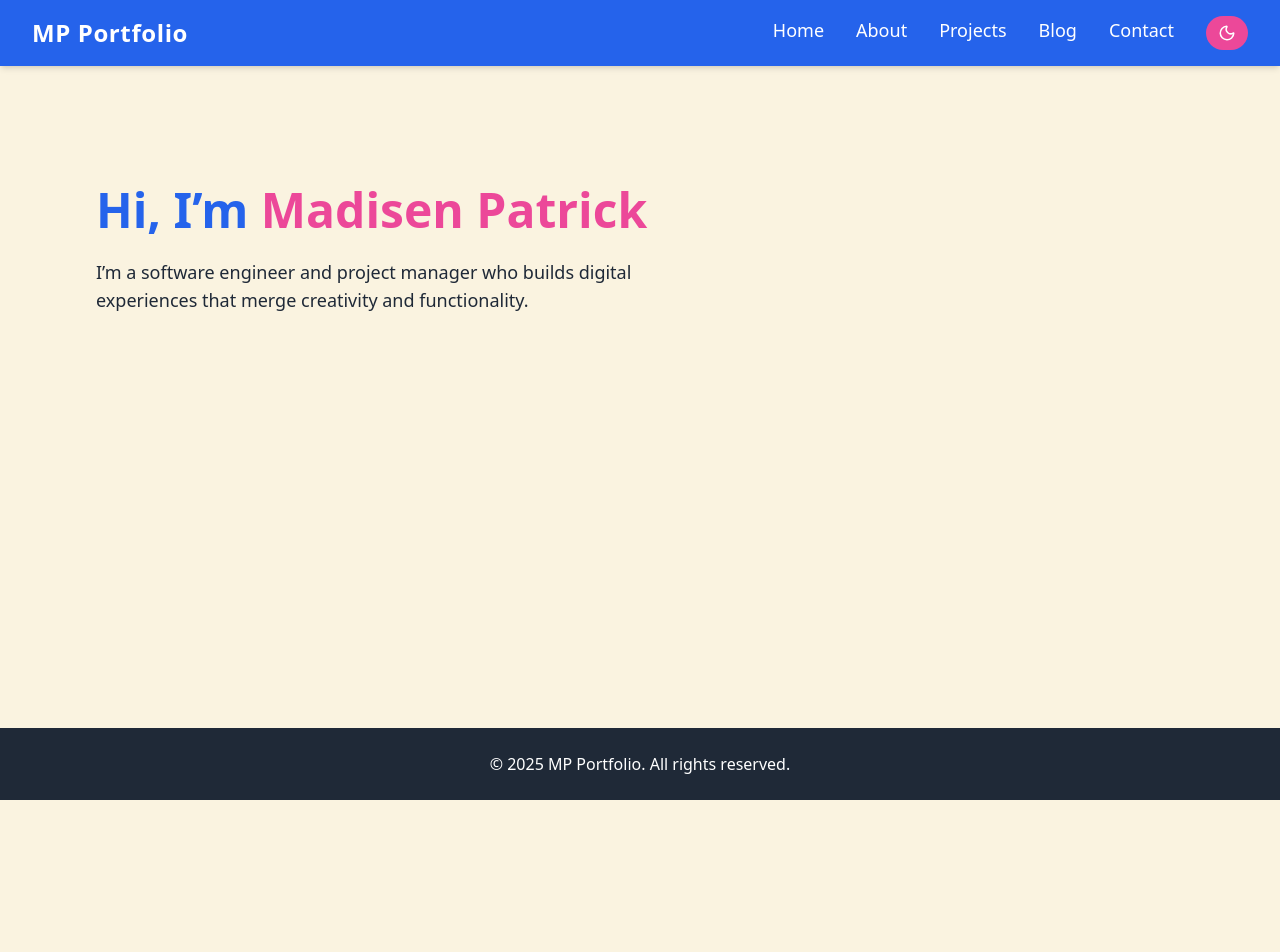
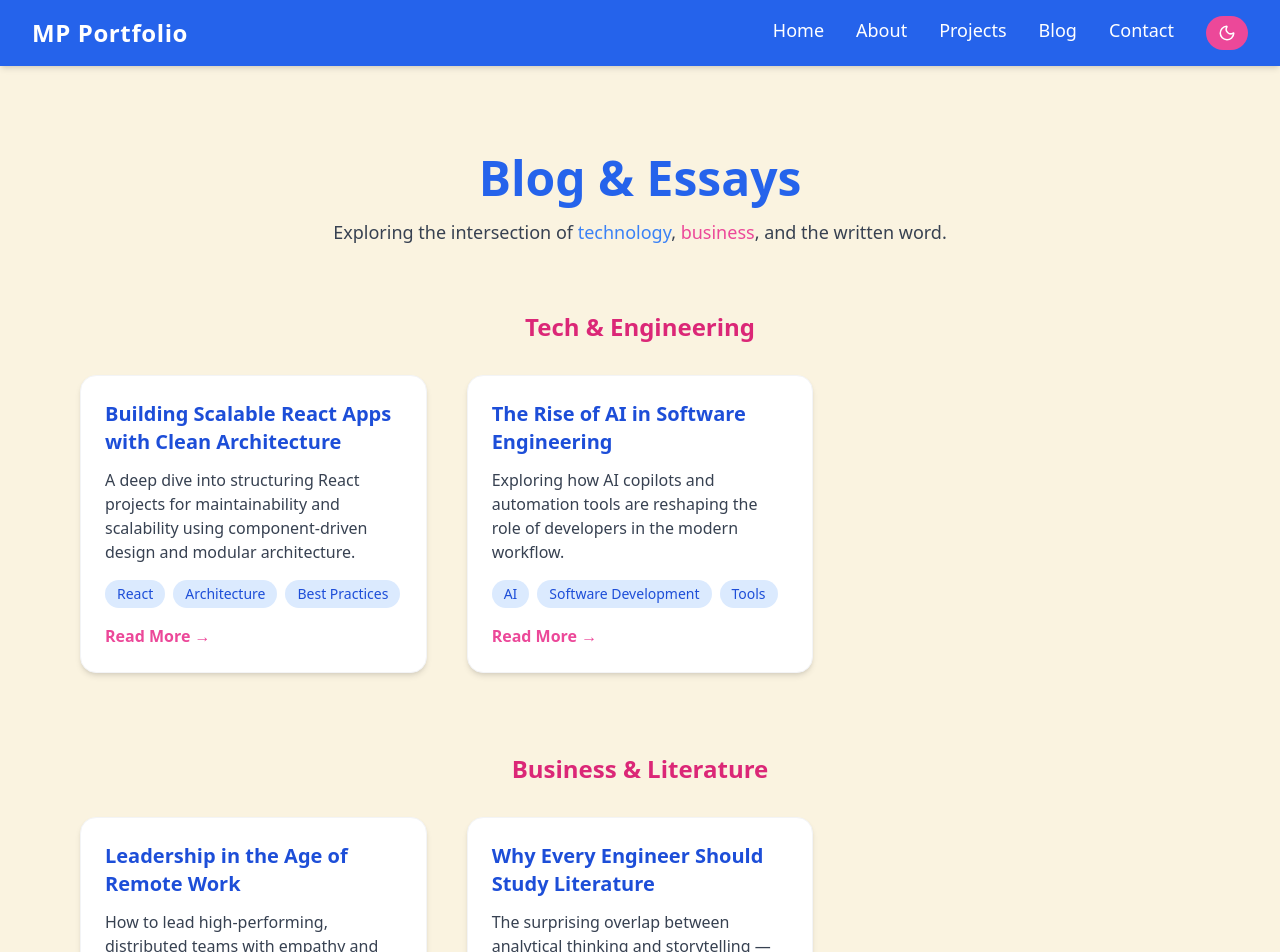
Before and after one commit to madisenbpatrick1/madisen-p-portfolio-website, a React (Create React App) app: page /#/blog in a window 1280 px wide. Shown: the top 952 px of the page. Before the commit the page ends 800 px from the top, so only its background shows below. Built offline with nearby package versions, Linux system fonts and the light colour scheme.

Commit message:
created initial blog page set up and created data files

```diff
--- /dev/null
+++ b/src/data/blogData/businessBlogData.js
@@ -0,0 +1,22 @@
+const businessBlogs = [
+  {
+    id: 1,
+    title: "Leadership in the Age of Remote Work",
+    description:
+      "How to lead high-performing, distributed teams with empathy and results-driven strategies.",
+    date: "Aug 2025",
+    link: "/blog/leadership-remote-work",
+    tags: ["Leadership", "Workplace", "Management"],
+  },
+  {
+    id: 2,
+    title: "Why Every Engineer Should Study Literature",
+    description:
+      "The surprising overlap between analytical thinking and storytelling — and how reading fiction can make you a better technologist.",
+    date: "July 2025",
+    link: "/blog/engineers-and-literature",
+    tags: ["Literature", "Mindset", "Creativity"],
+  },
+];
+
+export default businessBlogs;
--- /dev/null
+++ b/src/data/blogData/techBlogData.js
@@ -0,0 +1,22 @@
+const techBlogs = [
+  {
+    id: 1,
+    title: "Building Scalable React Apps with Clean Architecture",
+    description:
+      "A deep dive into structuring React projects for maintainability and scalability using component-driven design and modular architecture.",
+    date: "Oct 2025",
+    link: "/blog/react-clean-architecture",
+    tags: ["React", "Architecture", "Best Practices"],
+  },
+  {
+    id: 2,
+    title: "The Rise of AI in Software Engineering",
+    description:
+      "Exploring how AI copilots and automation tools are reshaping the role of developers in the modern workflow.",
+    date: "Sept 2025",
+    link: "/blog/ai-in-engineering",
+    tags: ["AI", "Software Development", "Tools"],
+  },
+];
+
+export default techBlogs;
--- a/src/pages/Blog.tsx
+++ b/src/pages/Blog.tsx
@@ -1,25 +1,84 @@
-import { motion } from 'framer-motion';
-import { blogStyles } from '../styles/BlogStyles'; // adjust path if needed
+import { motion } from "framer-motion";
+import techBlogs from "../data/blogData/techBlogData";
+import businessBlogs from "../data/blogData/businessBlogData";
+import { blogStyles } from "../styles/BlogStyles";
 
 export default function Blog() {
   return (
-    <div>
-      <section className={blogStyles.container}>
-        <div className={blogStyles.textWrapper}>
-          <motion.h1
-            className={blogStyles.heading}
-            initial={{ opacity: 0, x: -50 }}
-            animate={{ opacity: 1, x: 0 }}
-          >
-            Hi, I’m <span className={blogStyles.nameHighlight}>Madisen Patrick</span>
-          </motion.h1>
+    <main className={blogStyles.container}>
+      {/* Page Header */}
+      <header className={blogStyles.header}>
+        <motion.h1
+          className={blogStyles.title}
+          initial={{ opacity: 0, y: -20 }}
+          animate={{ opacity: 1, y: 0 }}
+          transition={{ duration: 0.6 }}
+        >
+          Blog & Essays
+        </motion.h1>
+        <p className={blogStyles.subtitle}>
+          Exploring the intersection of <span className="text-blue-500">technology</span>,{" "}
+          <span className="text-pink-500">business</span>, and the written word.
+        </p>
+      </header>
 
-          <p className={blogStyles.paragraph}>
-            I’m a software engineer and project manager who builds digital experiences
-            that merge creativity and functionality.
-          </p>
+      {/* Tech Blogs Section */}
+      <section className={blogStyles.section}>
+        <h2 className={blogStyles.sectionTitle}>Tech & Engineering</h2>
+        <div className={blogStyles.grid}>
+          {techBlogs.map((post) => (
+            <motion.div
+              key={post.id}
+              className={blogStyles.card}
+              initial={{ opacity: 0, y: 20 }}
+              whileInView={{ opacity: 1, y: 0 }}
+              transition={{ duration: 0.4 }}
+            >
+              <h3 className={blogStyles.cardTitle}>{post.title}</h3>
+              <p className={blogStyles.cardDescription}>{post.description}</p>
+              <div className={blogStyles.tagContainer}>
+                {post.tags.map((tag, idx) => (
+                  <span key={idx} className={blogStyles.tag}>
+                    {tag}
+                  </span>
+                ))}
+              </div>
+              <a href={post.link} className={blogStyles.readMore}>
+                Read More →
+              </a>
+            </motion.div>
+          ))}
         </div>
       </section>
-    </div>
+
+      {/* Business & Literature Section */}
+      <section className={blogStyles.section}>
+        <h2 className={blogStyles.sectionTitle}>Business & Literature</h2>
+        <div className={blogStyles.grid}>
+          {businessBlogs.map((post) => (
+            <motion.div
+              key={post.id}
+              className={blogStyles.card}
+              initial={{ opacity: 0, y: 20 }}
+              whileInView={{ opacity: 1, y: 0 }}
+              transition={{ duration: 0.4 }}
+            >
+              <h3 className={blogStyles.cardTitle}>{post.title}</h3>
+              <p className={blogStyles.cardDescription}>{post.description}</p>
+              <div className={blogStyles.tagContainer}>
+                {post.tags.map((tag, idx) => (
+                  <span key={idx} className={blogStyles.tag}>
+                    {tag}
+                  </span>
+                ))}
+              </div>
+              <a href={post.link} className={blogStyles.readMore}>
+                Read More →
+              </a>
+            </motion.div>
+          ))}
+        </div>
+      </section>
+    </main>
   );
 }
--- a/src/styles/BlogStyles.ts
+++ b/src/styles/BlogStyles.ts
@@ -1,27 +1,21 @@
 export const blogStyles = {
-    container: `
-    flex flex-col md:flex-row
-    items-center justify-between
-    px-8 md:px-16 py-24
-    dark:transition-colors duration-500
-  `,
-
-    textWrapper: `
-    max-w-xl
-  `,
-
-    heading: `
-    text-5xl font-extrabold mb-6
-    text-[#2563EB] dark:text-blue-400
-    transition-colors duration-500
-  `,
-
-    nameHighlight: `
-    text-[#EC4899] dark:text-pink-400
-  `,
-
-    paragraph: `
-    text-lg text-gray-800 dark:text-gray-300
-    mb-8 transition-colors duration-500
-  `,
+  container:
+    "min-h-screen bg-tanBg dark:bg-gray-900 text-gray-900 dark:text-gray-200 px-6 md:px-12 py-16 transition-colors duration-500",
+  header: "text-center mb-16",
+  title:
+    "text-4xl md:text-5xl font-extrabold text-blue-600 dark:text-blue-400 mb-4",
+  subtitle:
+    "text-lg text-gray-700 dark:text-gray-300 max-w-2xl mx-auto leading-relaxed",
+  section: "mb-20",
+  sectionTitle:
+    "text-2xl font-bold text-pink-600 dark:text-pink-400 mb-8 text-center",
+  grid: "grid grid-cols-1 sm:grid-cols-2 lg:grid-cols-3 gap-10 max-w-6xl mx-auto",
+  card:
+    "bg-white dark:bg-gray-800 p-6 rounded-2xl shadow-md hover:shadow-lg transition-all duration-300 border border-gray-100 dark:border-gray-700 flex flex-col justify-between",
+  cardTitle: "text-xl font-semibold mb-3 text-blue-700 dark:text-blue-300",
+  cardDescription: "text-gray-700 dark:text-gray-300 mb-4 flex-grow",
+  tagContainer: "flex flex-wrap gap-2 mb-4",
+  tag: "bg-blue-100 dark:bg-blue-900/30 text-blue-700 dark:text-blue-300 px-3 py-1 text-sm rounded-full",
+  readMore:
+    "text-pink-500 dark:text-pink-400 font-semibold hover:underline mt-auto",
 };
```
